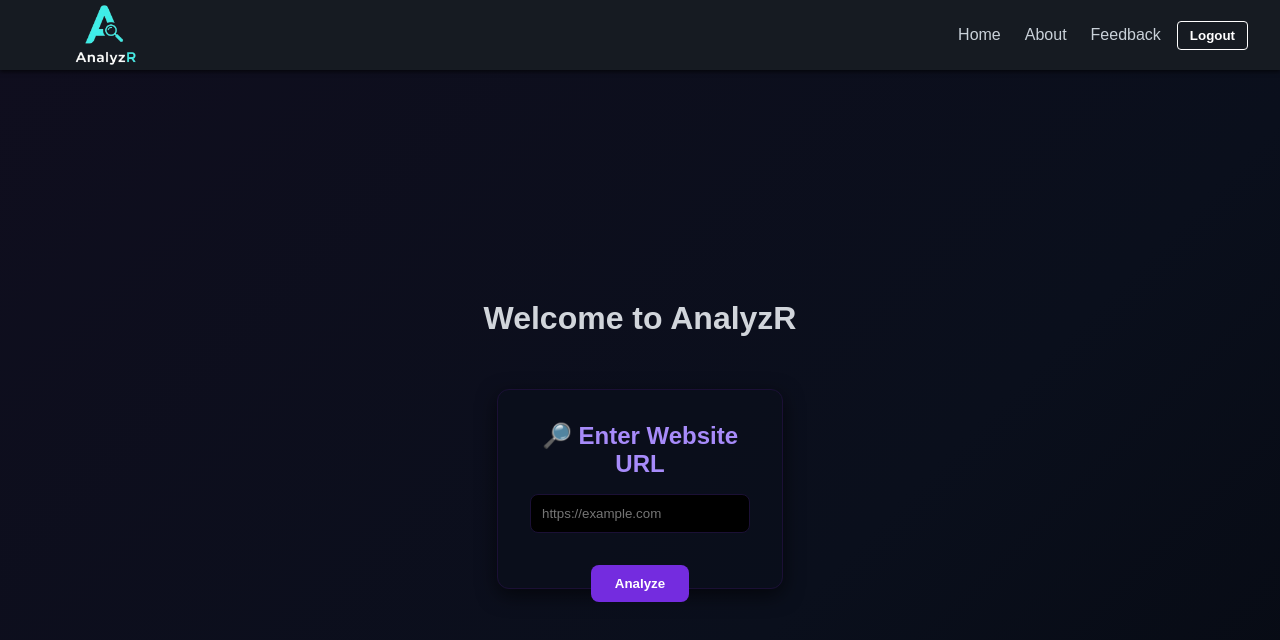
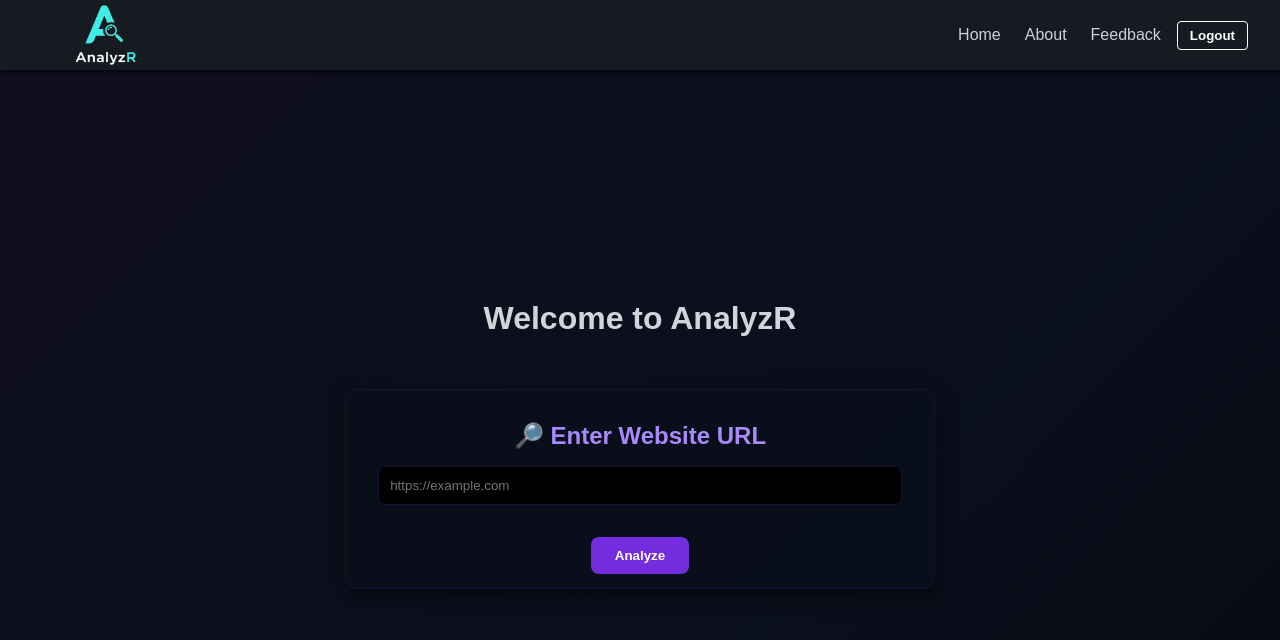
Before and after one commit to eesha2501/AnalyzR, a React (Vite) app in the folder client/: page /home in a window 1280 px wide. Shown: the top 640 px of the page. Built offline with nearby package versions, Linux system fonts and the light colour scheme.

Commit message:
Update Home.css

```diff
--- a/client/src/pages/Home.css
+++ b/client/src/pages/Home.css
@@ -122,12 +122,7 @@
   background: linear-gradient(90deg, #4c1d95, #5b21b6, #7c3aed);
   transition: width 0.3s ease;
 }
-.analyze-form-card {
-  max-width: 600px;
-  width: 90%;
-  padding: 2rem;
-  margin: 2rem auto;
-}
+
 
 @media (max-width: 600px) {
   .analyze-form-card {
```
